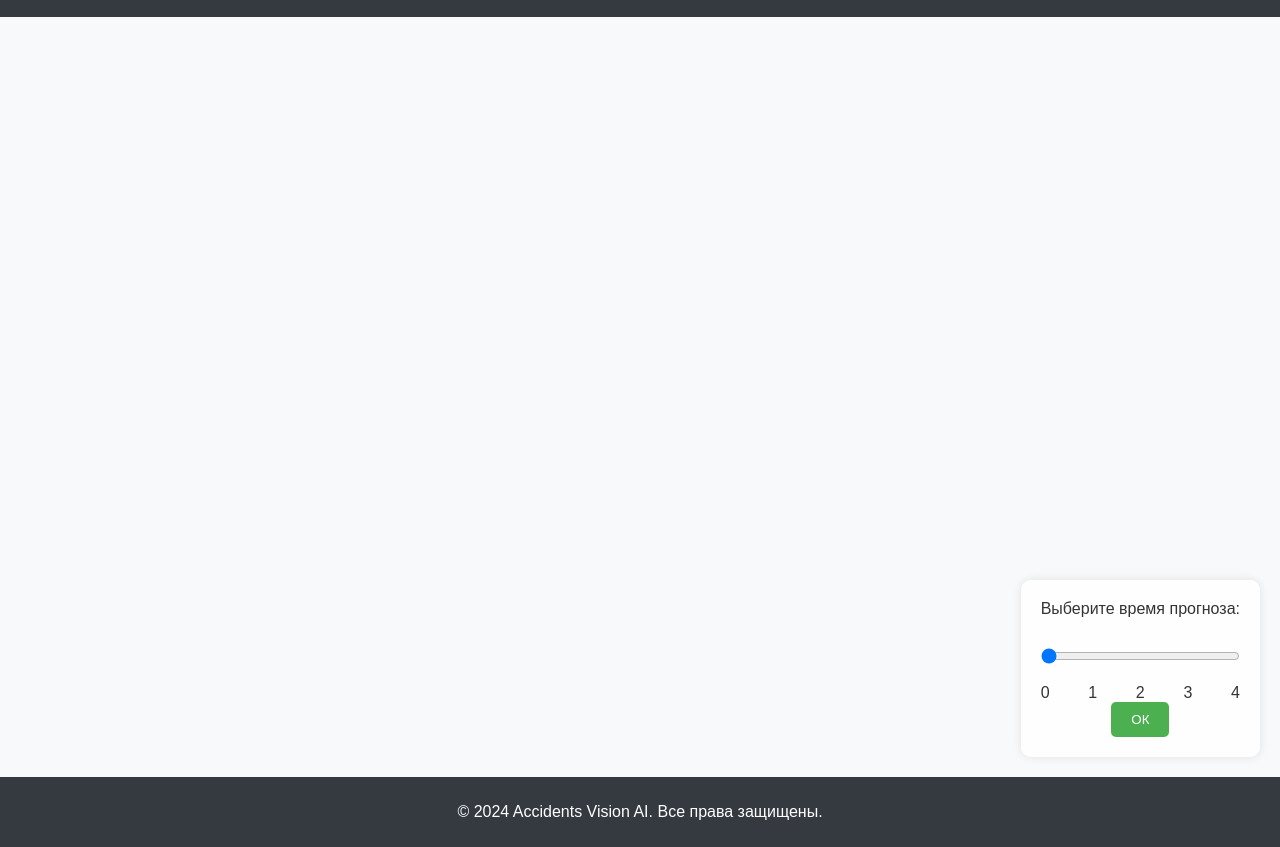
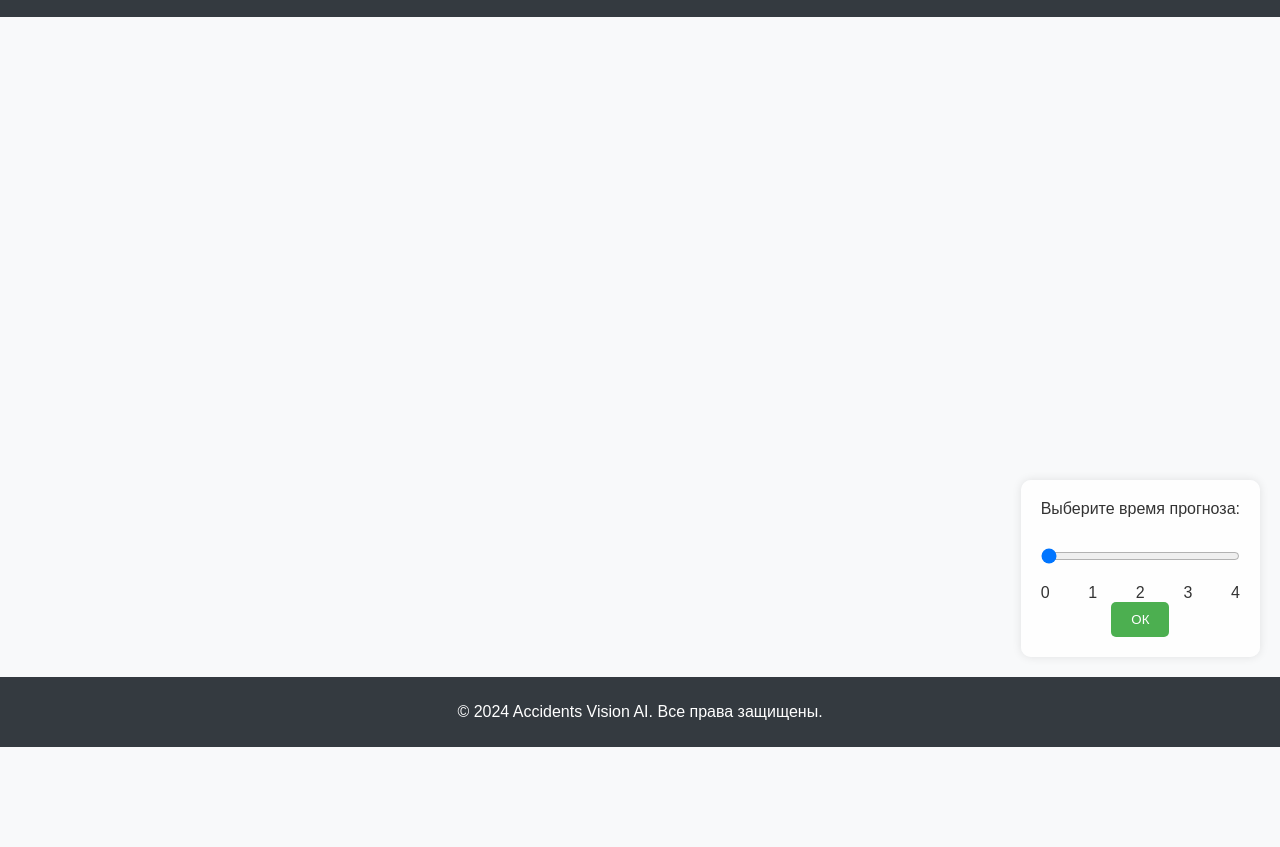
Before and after one commit to G-Star29/ClientAccidentVisionAI, a plain HTML site: page index.html in a window 1280 px wide. Shown: the part 60-907 px from the top of the page. After the commit the page ends 807 px from the top, so only its background shows below. Drawn offline with Linux system fonts and the light colour scheme.

```diff
--- a/styles.css
+++ b/styles.css
@@ -28,7 +28,7 @@ main {
 
 #map {
     flex: 1;
-    height: calc(100vh - 40px); /* Высота карты минус высота header */
+    height: calc(100vh - 140px); /* Высота карты минус высота header и footer */
 }
 
 .slider-container {
@@ -44,8 +44,7 @@ main {
     align-items: center;
 }
 
-.slider-container label
-{
+.slider-container label {
     margin-bottom: 10px;
 }
 
```
Also changed, not shown: img.png (added), 1 other file.
